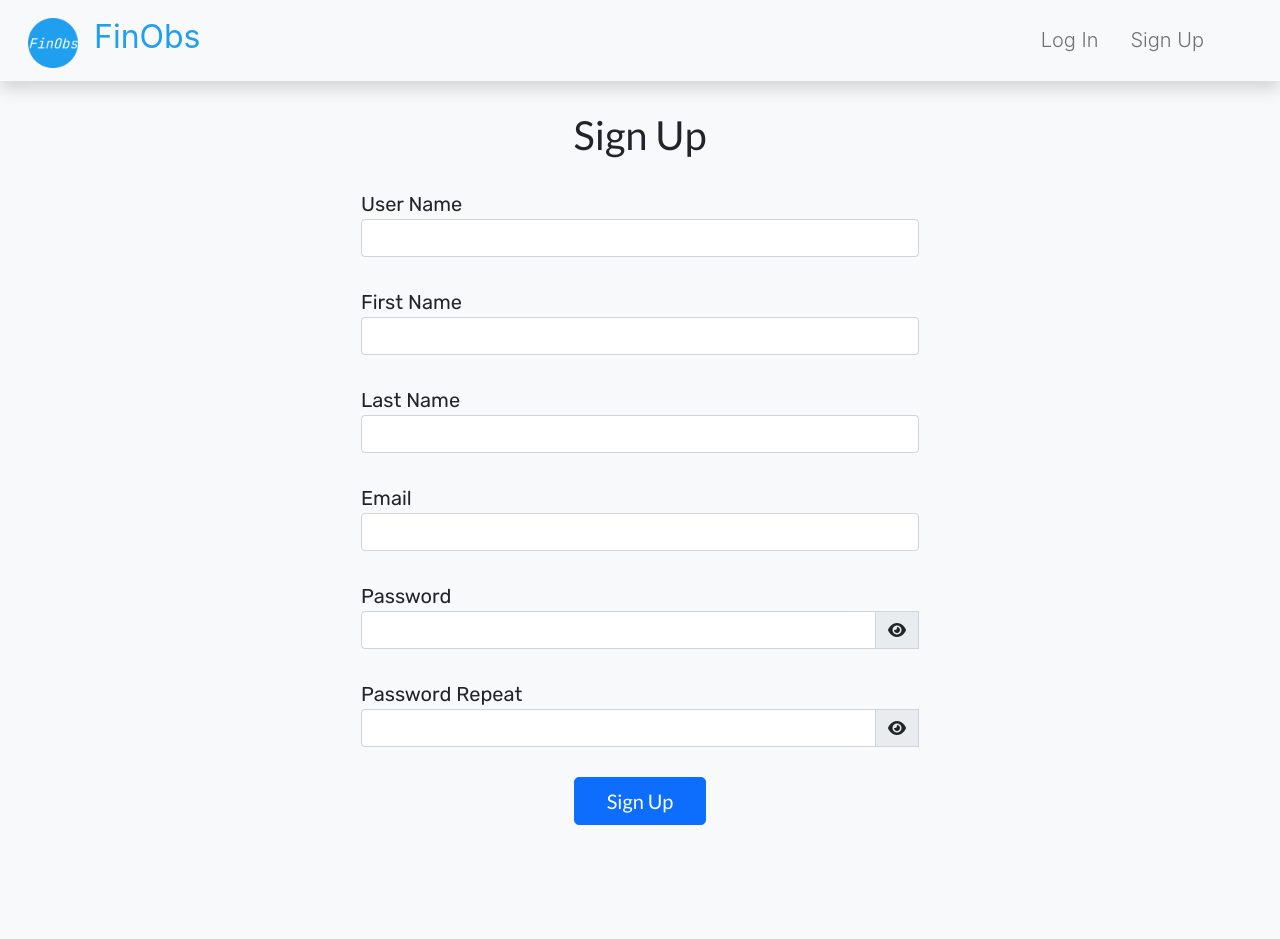
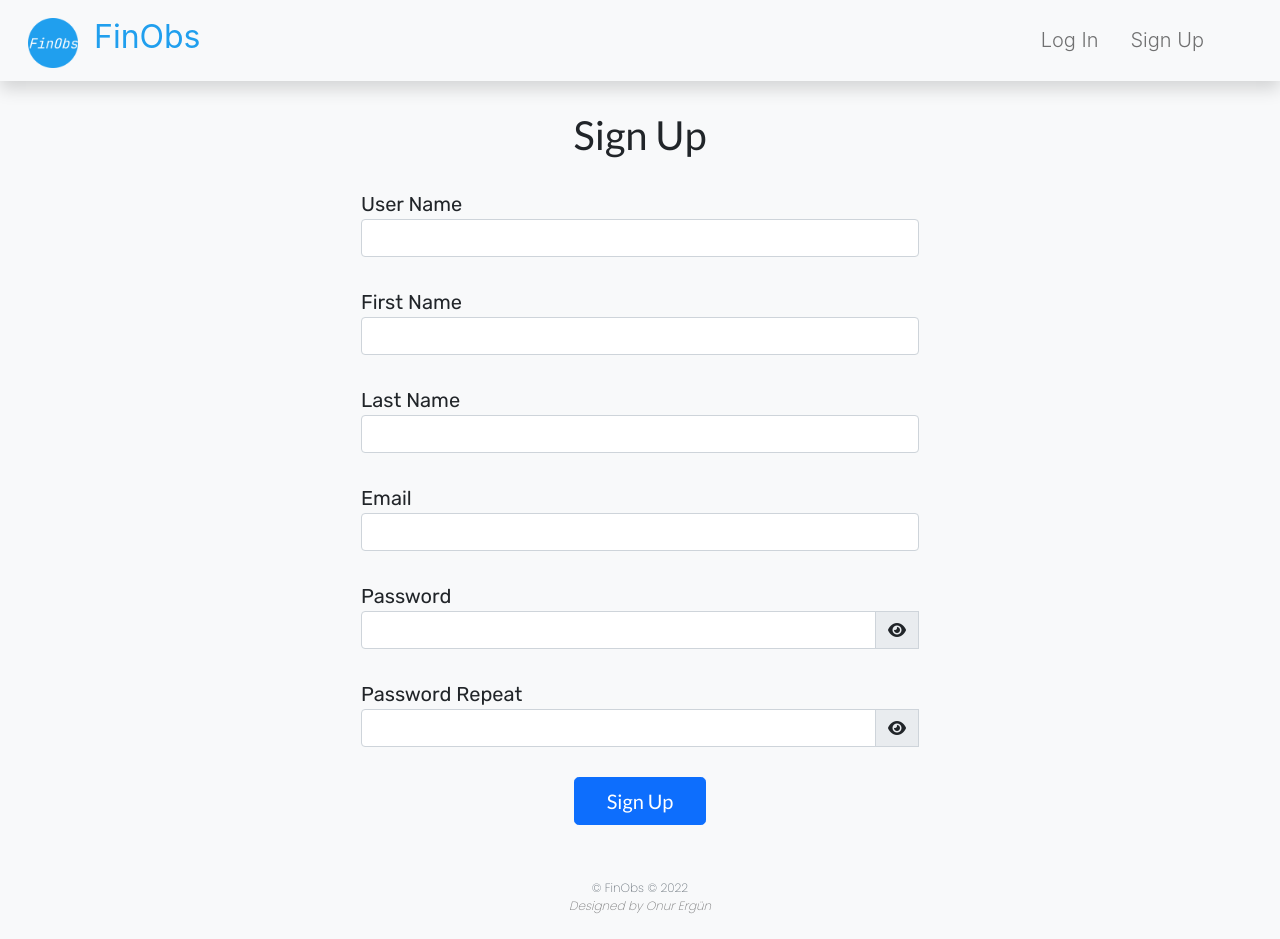
Before and after one commit to onurergun/FinObs, a React (Create React App) app in the folder finobs-fe/: page / in a window 1280 px wide. Before the commit the page ends 855 px from the top, so only its background shows below. Built offline with nearby package versions, Linux system fonts and the light colour scheme.

Commit message:
feat(fe-footer): footer added to fe
Footer added to front end

[skip ci]

```diff
--- a/finobs-fe/src/App.js
+++ b/finobs-fe/src/App.js
@@ -1,8 +1,10 @@
-import SignUp from "./pages/SignUp";
-import NavBar from "./components/NavBar";
+import "./app.css";
 import {Helmet} from "react-helmet"
 
-import "./app.css";
+import Footer from "./components/Footer";
+import NavBar from "./components/NavBar";
+import SignUp from "./pages/SignUp";
+
 
 function App() {
   return (
@@ -12,6 +14,7 @@ function App() {
         </Helmet>
         <NavBar></NavBar>
         <SignUp></SignUp>
+        <Footer></Footer>
     </div>
   );
 }
--- /dev/null
+++ b/finobs-fe/src/components/Footer.jsx
@@ -0,0 +1,20 @@
+import React from 'react';
+import "./footer.css"
+
+function Footer() {
+    return (
+        <footer className="footer mt-auto py-4 bg-light text-center footer-parent">
+            <div className="container">
+                <span className="text-muted">
+                    © FinObs © {new Date().getFullYear()}
+                </span>
+                <br></br>
+                <em className="text-black-50">
+                    Designed by Onur Ergün
+                </em>
+            </div>
+        </footer>
+    );
+}
+
+export default Footer;
--- /dev/null
+++ b/finobs-fe/src/components/footer.css
@@ -0,0 +1,4 @@
+.footer-parent {
+    font-family: 'Poppins', sans-serif;
+    font-size: 0.75rem;
+}
```
